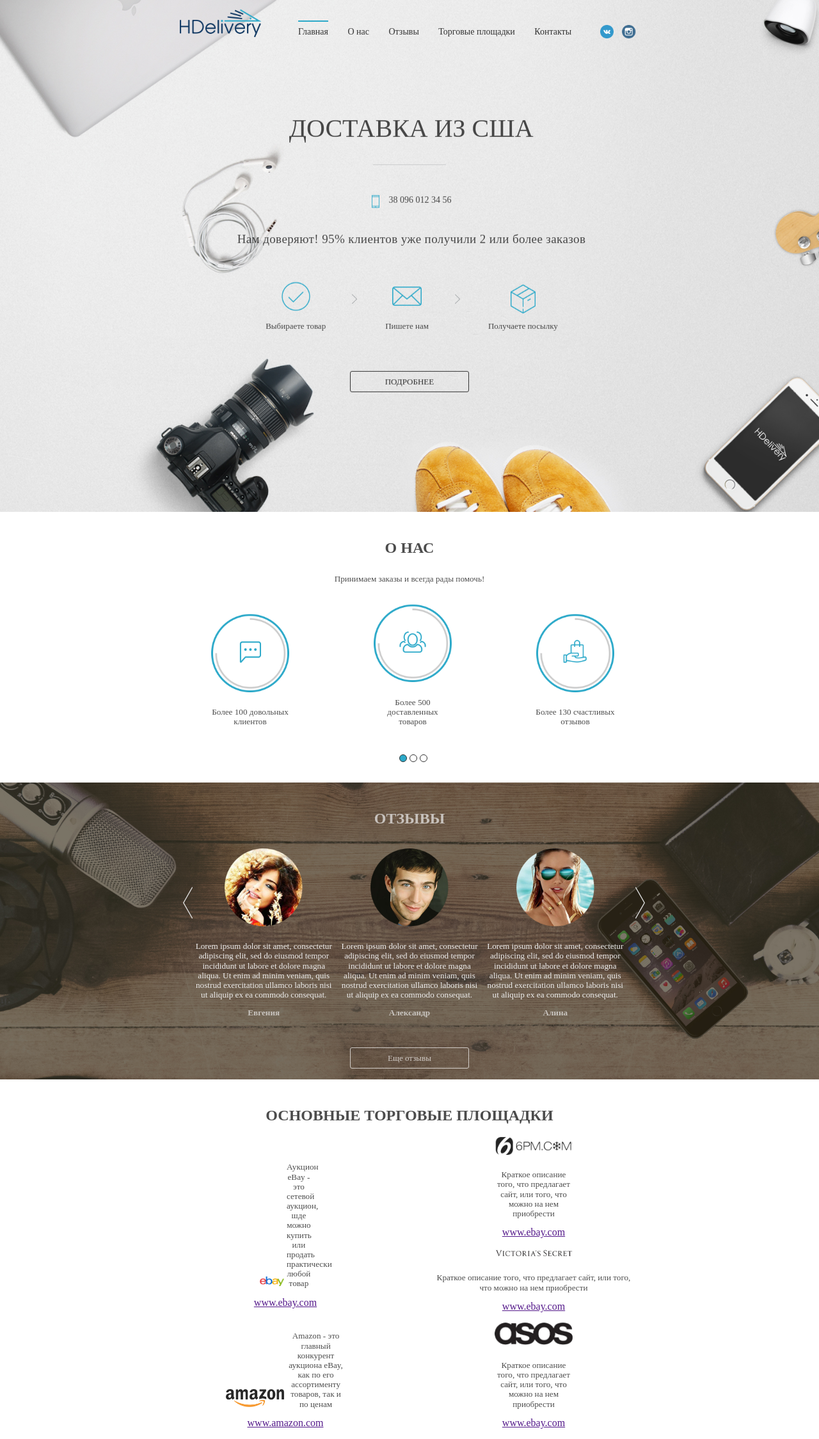
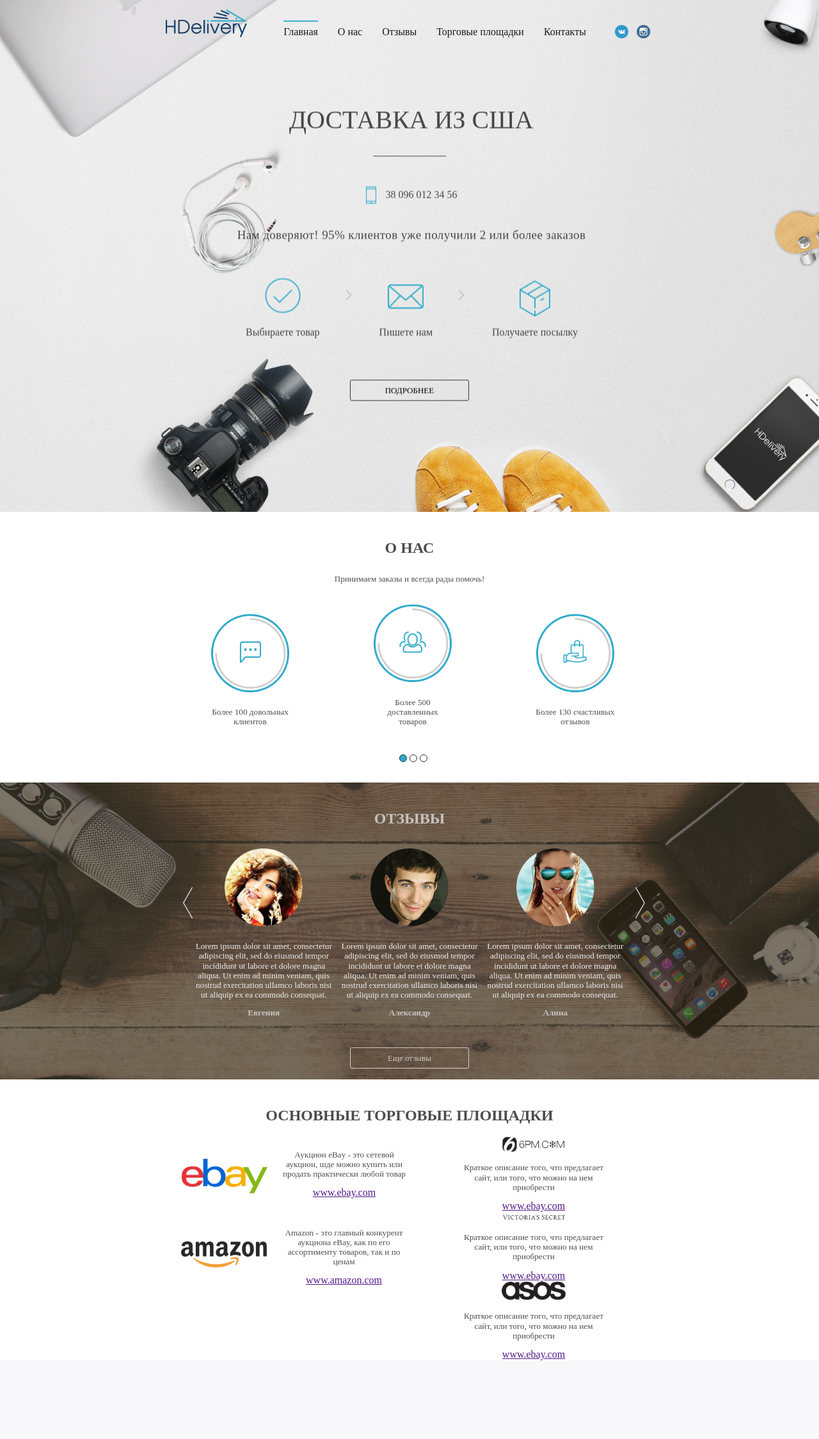
Before and after one commit to tony-blackie/h-delivery, a PHP site: page / in a window 1280 px wide. Shown: the whole page at 64% size. After the commit the page ends 2126 px from the top, so only its background shows below. Run offline with PHP 8.4, Linux system fonts and the light colour scheme; some libraries are stand-ins or nearby versions.

Commit message:
Added scripts and css styles

```diff
--- a/index.css
+++ b/index.css
@@ -26,7 +26,7 @@
     font-size: 0.8125rem;
     line-height: 31px;
     text-decoration: none;
-    color: #333; }
+    color: #000; }
     .landing__button-item:hover {
       background-color: #2ca9c9; }
 
@@ -62,7 +62,8 @@
   .nav__menu {
     margin: 0;
     font-family: "PT SANS";
-    font-size: 0.875rem; }
+    font-size: 1rem;
+    opacity: 0.9; }
   .nav__menu-item {
     display: inline-block;
     margin: 0 27px 0 0; }
@@ -74,7 +75,7 @@
     border-top: 2px solid #2ca9c9; }
   .nav__menu-item-link {
     text-decoration: none;
-    color: #333333; }
+    color: #000; }
 
 .landing-text {
   text-align: center;
@@ -94,10 +95,11 @@
     color: #000;
     opacity: 0.7; }
   .title__stripe {
-    background: #cbcccd;
+    background: #000;
     width: 114px;
     height: 1px;
-    margin: 33px auto 0 auto; }
+    margin: 33px auto 0 auto;
+    opacity: 0.7; }
 
 .phone {
   text-align: center; }
@@ -106,13 +108,13 @@
     margin: 47px 0 0 6px; }
   .phone__img {
     display: inline-block;
-    width: 12px;
+    width: 16px;
     margin: 0 0 0 0; }
   .phone__number {
     display: inline-block;
     vertical-align: top;
-    margin: 0 0 0 11px;
-    font-size: 0.875rem;
+    margin: 4px 0 0 11px;
+    font-size: 1rem;
     color: #000;
     opacity: 0.7; }
   .phone__comment {
@@ -153,7 +155,7 @@
     width: 36%;
     vertical-align: middle; }
   .landing-icons__text {
-    font-size: 0.8125rem;
+    font-size: 1rem;
     color: #000;
     opacity: 0.7; }
 
@@ -281,35 +283,52 @@
 
 .horizontal-column {
   display: inline-block;
-  width: 30%; }
+  width: 30%;
+  vertical-align: top; }
+  .horizontal-column__img-wrapper {
+    display: inline-block;
+    height: 100%;
+    vertical-align: top; }
+  .horizontal-column__helper {
+    display: inline-block;
+    height: 100%;
+    vertical-align: middle; }
   .horizontal-column__icon-list-item {
     display: inline-block;
-    width: 126px;
+    width: 100%;
     margin: 0;
-    padding: 0 62px 0 62px; }
+    padding: 0;
+    height: 122px; }
   .horizontal-column__img {
     display: inline-block;
-    width: 30%; }
+    width: 75%;
+    vertical-align: middle; }
+  .horizontal-column__text-wrapper {
+    display: inline-block;
+    width: 50%; }
   .horizontal-column__text {
-    display: inline-block;
-    width: 30%;
     font-size: 0.825rem;
     padding: 6px 0 0 0;
     opacity: 0.7; }
 
 .vertical-column {
   display: inline-block;
-  width: 30%; }
+  width: 30%;
+  vertical-align: top; }
   .vertical-column__icon-list-item {
+    display: block;
+    width: 100%;
+    margin: 0;
+    padding: 0; }
+  .vertical-column__img {
     display: inline-block;
-    width: 126px;
-    margin: 0;
-    padding: 0 62px 0 62px; }
-  .vertical-column__img {
-    width: 122px; }
+    width: 100px; }
+  .vertical-column__text-wrapper {
+    display: block;
+    width: 100%; }
   .vertical-column__text {
+    padding: 0 20% 0 20%;
     font-size: 0.825rem;
-    padding: 6px 0 0 0;
     opacity: 0.7; }
 
 /*# sourceMappingURL=index.css.map */
--- a/index.html
+++ b/index.html
@@ -156,36 +156,52 @@
 		</div>
 		<div class="horizontal-column">
 			<figure class="horizontal-column__icon-list-item">
+				<div class="horizontal-column__img-wrapper">
+					<div class="horizontal-column__helper"></div>
 					<img class="horizontal-column__img" src="img/ebay.png"/>
+				</div>
+				<div class="horizontal-column__text-wrapper">
 					<p class="horizontal-column__text">Аукцион eBay - это сетевой аукцион,
 						шде можно купить или продать практически любой товар</p>
 					<a href="" class="horizontal-column__link">www.ebay.com</a>
+				</div>
 			</figure>
-			<figure class="horizontal-column_icon-list-item">
+			<figure class="horizontal-column__icon-list-item">
+				<div class="horizontal-column__img-wrapper">
+					<div class="horizontal-column__helper"></div>
 					<img class="horizontal-column__img" src="img/amazon.png"/>
+				</div>
+				<div class="horizontal-column__text-wrapper">
 					<p class="horizontal-column__text">Amazon - это главный конкурент аукциона
 						eBay, как по его ассортименту товаров, так и по ценам</p>
 					<a href="" class="horizontal-column__link">www.amazon.com</a>
+				</div>
 			</figure>
 		</div>
 		<div class="vertical-column">
 			<figure class="vertical-column__icon-list-item">
 				<img class="vertical-column__img" src="img/6pm.png"/>
+				<div class="vertical-column__text-wrapper">
 					<p class="vertical-column__text">Краткое описание того, что предлагает сайт,
 						или того, что можно на нем приобрести</p>
 					<a href="" class="vertical-column__link">www.ebay.com</a>
+				</div>
 			</figure>
-			<figure class="vertical-column_icon-list-item">
+			<figure class="vertical-column__icon-list-item">
 				<img class="vertical-column__img" src="img/victorias_secret.jpg"/>
+				<div class="vertical-column__text-wrapper">
 					<p class="vertical-column__text">Краткое описание того, что предлагает сайт,
 						или того, что можно на нем приобрести</p>
 					<a href="" class="vertical-column__link">www.ebay.com</a>
+				</div>
 			</figure>
 			<figure class="vertical-column__icon-list-item">
 				<img class="vertical-column__img" src="img/asos.png"/>
+				<div class="vertical-column__text-wrapper">
 					<p class="vertical-column__text">Краткое описание того, что предлагает сайт,
 						или того, что можно на нем приобрести</p>
 					<a href="" class="vertical-column__link">www.ebay.com</a>
+				</div>
 			</figure>
 		</div>
 	</div>
--- a/index.sass
+++ b/index.sass
@@ -27,7 +27,7 @@
     font-size: 0.8125rem
     line-height: 31px
     text-decoration: none
-    color: #333
+    color: #000
     &:hover
       background-color: #2ca9c9
 
@@ -63,7 +63,8 @@
   &__menu
     margin: 0
     font-family: "PT SANS"
-    font-size: 0.875rem
+    font-size: 1rem
+    opacity: 0.9
   &__menu-item
     display: inline-block
     margin: 0 27px 0 0
@@ -75,7 +76,7 @@
     border-top: 2px solid #2ca9c9
   &__menu-item-link
     text-decoration: none
-    color: #333333
+    color: #000
 .landing-text
   text-align: center
   position: relative
@@ -94,10 +95,11 @@
     color: #000
     opacity: 0.7
   &__stripe
-    background: #cbcccd
+    background: #000
     width: 114px
     height: 1px
     margin: 33px auto 0 auto
+    opacity: 0.7
 .phone
   text-align: center
   &__wrapper
@@ -105,13 +107,13 @@
     margin: 47px 0 0 6px
   &__img
     display: inline-block
-    width: 12px
+    width: 16px
     margin: 0 0 0 0
   &__number
     display: inline-block
     vertical-align: top
-    margin: 0 0 0 11px
-    font-size: 0.875rem
+    margin: 4px 0 0 11px
+    font-size: 1rem
     color: #000
     opacity: 0.7
   &__comment
@@ -151,7 +153,7 @@
     width: 36%
     vertical-align: middle
   &__text
-    font-size: 0.8125rem
+    font-size: 1rem
     color: #000
     opacity: 0.7
 .about-us
@@ -279,17 +281,29 @@
 .horizontal-column
   display: inline-block
   width: 30%
+  vertical-align: top
+  &__img-wrapper
+    display: inline-block
+    height: 100%
+    vertical-align: top
+  &__helper
+    display: inline-block
+    height: 100%
+    vertical-align: middle
   &__icon-list-item
     display: inline-block
-    width: 126px
+    width: 100%
     margin: 0
-    padding: 0 62px 0 62px
+    padding: 0
+    height: 122px
   &__img
     display: inline-block
-    width: 30%
+    width: 50%
+    vertical-align: middle
+  &__text-wrapper
+    display: inline-block
+    width: 50%
   &__text
-    display: inline-block
-    width: 30%
     font-size: 0.825rem
     padding: 6px 0 0 0
     opacity: 0.7
@@ -297,14 +311,19 @@
 .vertical-column
   display: inline-block
   width: 30%
+  vertical-align: top
   &__icon-list-item
+    display: block
+    width: 100%
+    margin: 0
+    padding: 0
+  &__img
     display: inline-block
-    width: 126px
-    margin: 0
-    padding: 0 62px 0 62px
-  &__img
-    width: 122px
+    width: 100px
+  &__text-wrapper
+    display: block
+    width: 100%
   &__text
+    padding: 0 20% 0 20%
     font-size: 0.825rem
-    padding: 6px 0 0 0
     opacity: 0.7
```
Also changed, not shown: index.js (+183 -0 lines). Lines whose indentation alone changed are shown as unchanged.
